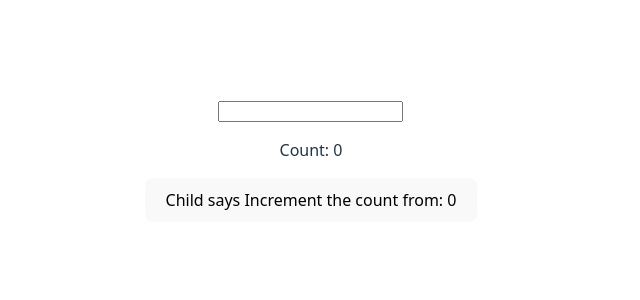
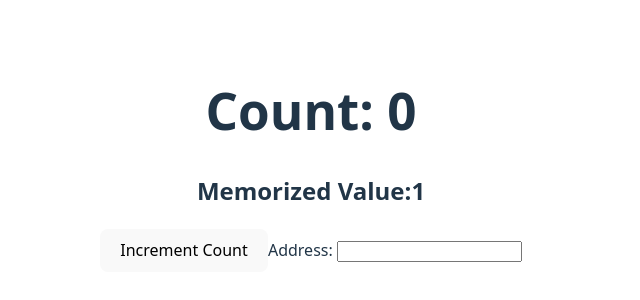
Before and after one commit to SPChandraSai/LevelUp-React, a React (Vite) app: page / in a window 1280 px wide. Shown: the part 240-540 px from the top of the page, without its empty margins (329-969 px from the left). Built offline with nearby package versions, Linux system fonts and the light colour scheme.

Commit message:
UseMemo Done

```diff
--- a/src/App.jsx
+++ b/src/App.jsx
@@ -24,7 +24,8 @@
 import FormManagement from './React_2/FormManagement'
 import UseRefInput from './React_2/UseRefInput'
 import ReactMemo from './React_2/ReactMemo'
-import ReactCallback from './React_2/ReactCallback'
+import UseCallback from './React_2/UseCallback'
+import UseMemo from './React_2/UseMemo'
 
 function App() {
   return (
@@ -34,7 +35,8 @@
       {/* <FormManagement/> */}
       {/* <UseRefInput/> */}
       {/* <ReactMemo/> */}
-      <ReactCallback/>
+      {/* <UseCallback/> */}
+      <UseMemo/>
     </div>
   )
 }
--- a/src/React_2/ReactCallback.jsx
+++ b/src/React_2/UseCallback.jsx
@@ -1,7 +1,7 @@
 import React, { useCallback } from 'react'
 import { useState } from 'react';
 
-function ReactCallback() {
+function UseCallback() {
     const [value, setValue] = useState("");
     const [count, setCount] = useState(0);
 
@@ -37,4 +37,4 @@
     </>
 }
 
-export default ReactCallback
+export default UseCallback
--- /dev/null
+++ b/src/React_2/UseMemo.jsx
@@ -0,0 +1,25 @@
+import React, { useMemo, useState } from 'react'
+
+function UseMemo() {
+    const [count, setCount] = useState(0);
+    const [address, setAddress] = useState("");
+
+    const result = useMemo(() => {
+        console.log("Result was calculated");
+        return count ** count;
+    }, [count]);
+
+    return (
+        <div>
+            <h1>Count: {count}</h1>
+            <h2>Memorized Value:{result}</h2>
+            <button onClick={() => setCount(count + 1)}>Increment Count</button>
+            <label>
+                Address{': '}
+                <input value={address} onChange={e => setAddress(e.target.value)} />
+            </label>
+        </div>
+    )
+}
+
+export default UseMemo
```
